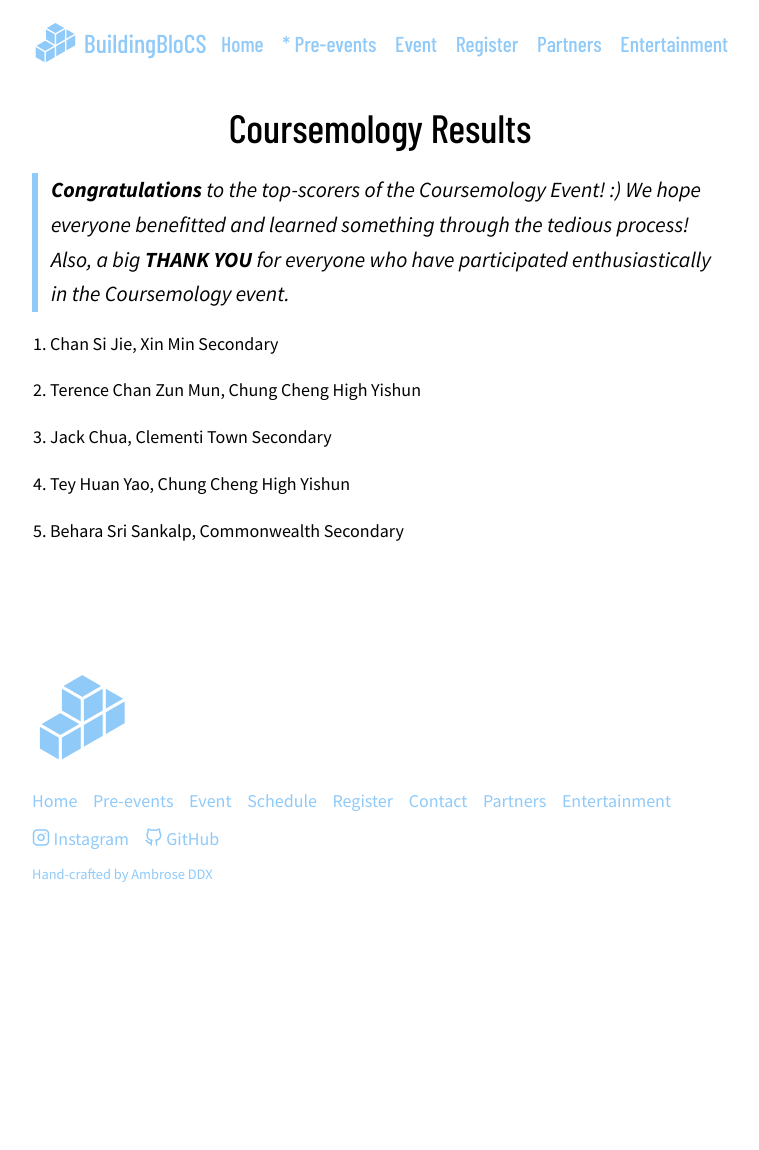
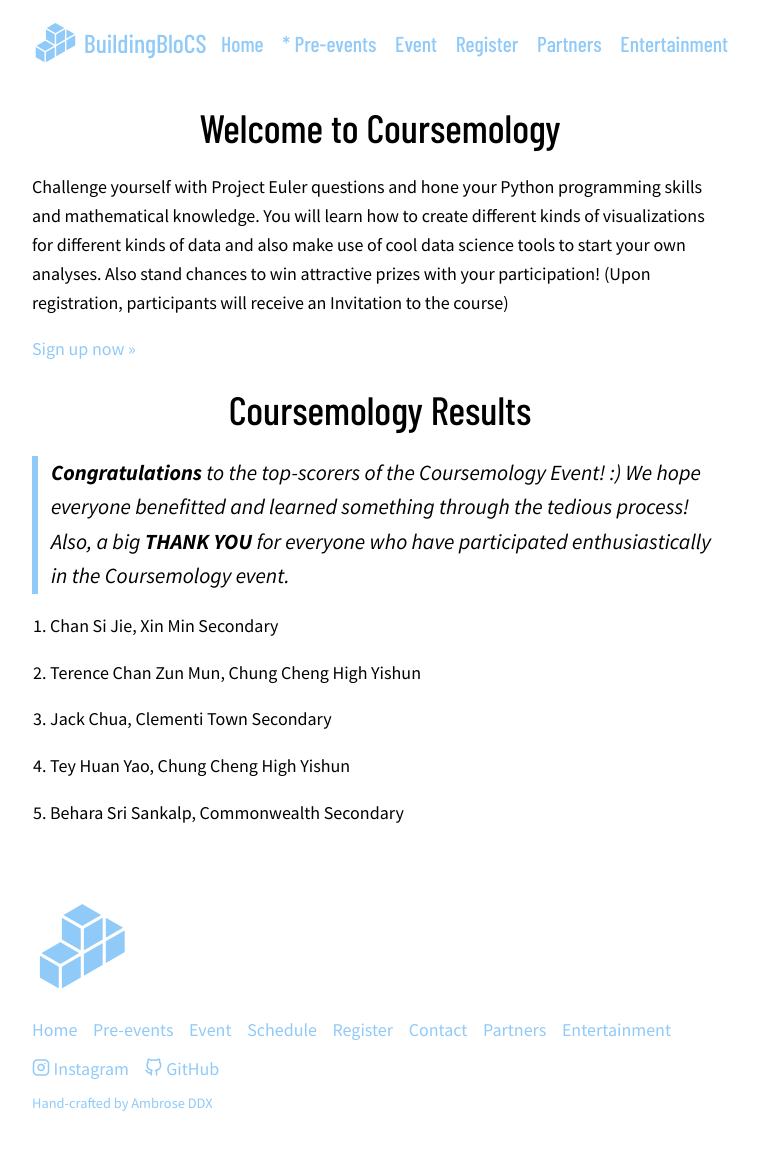
Before and after one commit to buildingblocs/2019, a Jekyll site: the page built from pre-event/coursemology/index.md, in a window 1280 px wide and 1161 px high. Shown: the top 1150 px of the window, without its empty margins (260-1019 px from the left). Built offline with Jekyll 4.4.1, drawn with Linux system fonts in a browser that asks for light colours; some web fonts are replaced; our own code applies the rules of GitHub Pages for plain Markdown files.

Commit message:
Updated Coursemology
Update navigation: coursemology
Fixed small bug of pre-event onclick

```diff
--- a/_includes/navigation.html
+++ b/_includes/navigation.html
@@ -10,14 +10,15 @@
         <input id="menu" type="checkbox" />
 
         <ul class="links">
-            <li class="link"><a href="{{ site.baseurl }}/">    Home</a></li>
-            <li class="link dropdown" onclick="void(0)"><a href="{{ site.baseurl }}/pre-event">* Pre-events</a>
+            <li class="link"><a href="{{ site.baseurl }}/">Home</a></li>
+            <li class="link dropdown"><a>* Pre-events</a>
                 <i class="fa fa-caret-down"></i>
                 <div class="dropdown-content">
                     <a href="{{ site.baseurl }}/pre-event">Overview</a>
                     <a href="{{ site.baseurl }}/pre-event/workshop">Workshops</a>
                     <a href="{{ site.baseurl }}/pre-event/bbq">BBQ Event</a>
                     <a href="{{ site.baseurl }}/pre-event/luckydraw">Lucky Draw</a>
+                    <a href="{{ site.baseurl }}/pre-event/coursemology">Coursemology</a>
                     <!--<a href="#">MORE EVENTS</a>-->
                 </div>
             </li>
--- a/pre-event/coursemology/index.md
+++ b/pre-event/coursemology/index.md
@@ -1,6 +1,12 @@
 ---
 layout: default
 ---
+
+# Welcome to Coursemology
+
+Challenge yourself with Project Euler questions and hone your Python programming skills and mathematical knowledge. You will learn how to create different kinds of visualizations for different kinds of data and also make use of cool data science tools to start your own analyses. Also stand chances to win attractive prizes with your participation! (Upon registration, participants will receive an Invitation to the course)
+
+[Sign up now &raquo;](https://forms.gle/uWFQnWtcwgELn2Bs9)
 
 # Coursemology Results
 
```
Also changed, not shown: pre-event/index.md (+6 -0 lines), 12 other files.
